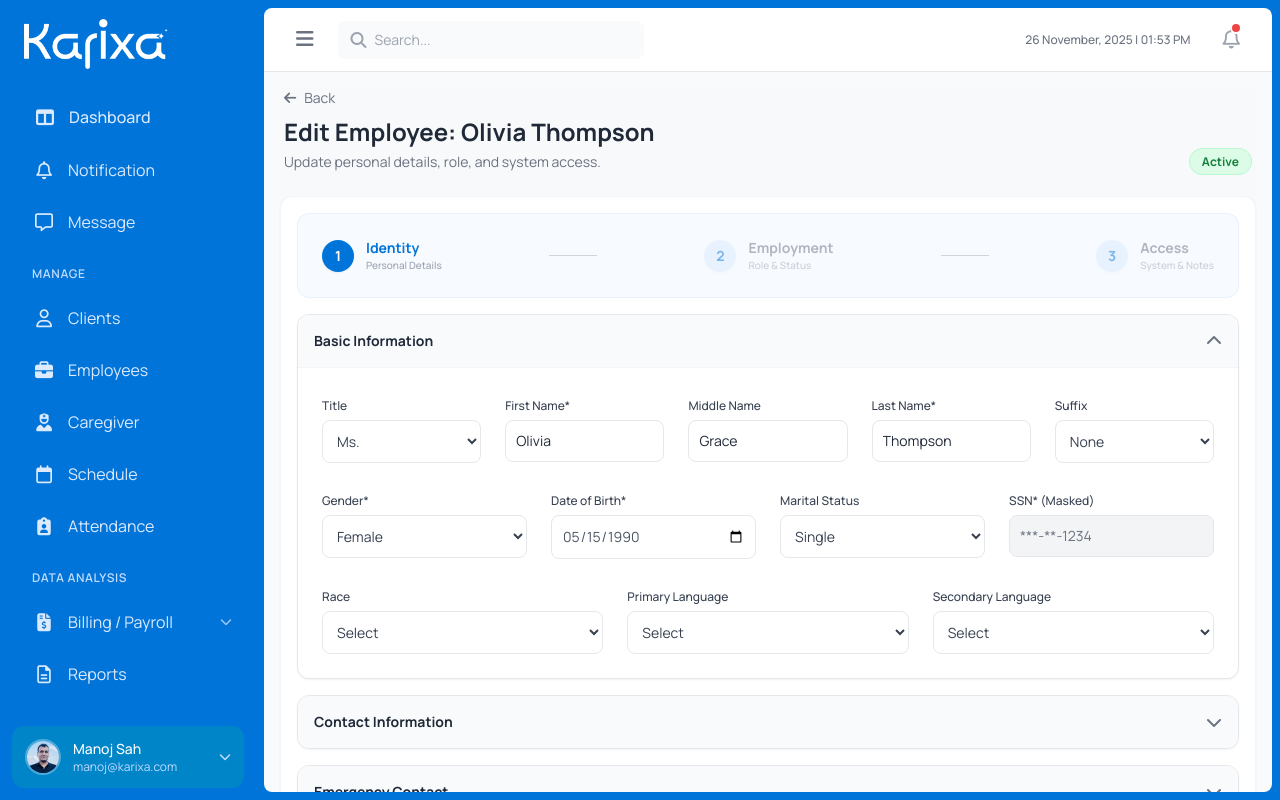
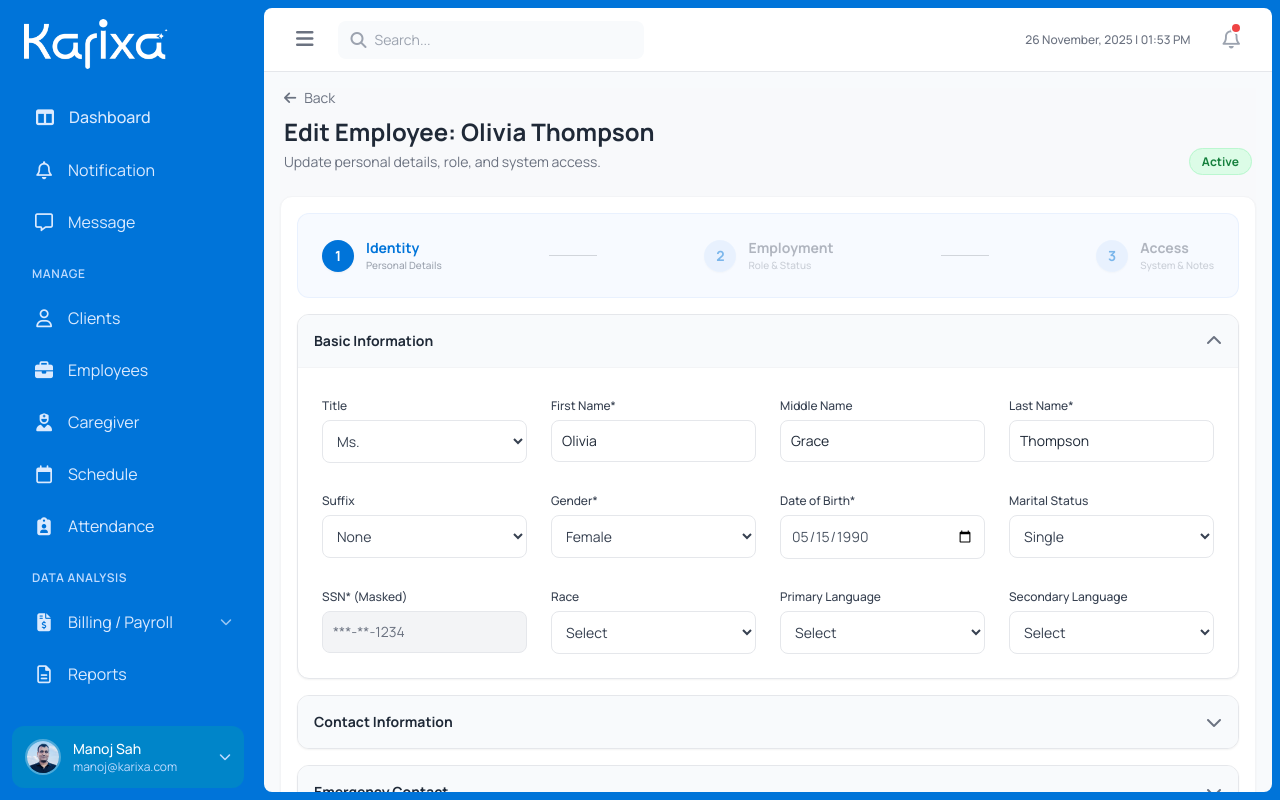
Before and after one commit to manozks/karixa-dashboard, a Next.js app: page /employees/1/edit in a window 1280 px wide. Built offline with nearby package versions, Linux system fonts and the light colour scheme.

Commit message:
page updated

```diff
--- a/app/employees/[id]/edit/page.tsx
+++ b/app/employees/[id]/edit/page.tsx
@@ -162,20 +162,22 @@
 
                       {/* Section A */}
                       <Accordion title="Basic Information" defaultOpen={true}>
-                         <div className="grid grid-cols-1 md:grid-cols-5 gap-6 mb-6">
+                         <div className="grid grid-cols-1 md:grid-cols-4 gap-6 mb-6">
                             <SelectInput label="Title" options={["Ms.", "Mrs.", "Mr.", "Dr."]} defaultValue="Ms." />
                             <InputField label="First Name*" defaultValue="Olivia" />
                             <InputField label="Middle Name" defaultValue="Grace" />
                             <InputField label="Last Name*" defaultValue="Thompson" />
-                            <SelectInput label="Suffix" options={["None", "Jr.", "Sr."]} defaultValue="None" />
+
                          </div>
                          <div className="grid grid-cols-1 md:grid-cols-4 gap-6 mb-6">
+                            <SelectInput label="Suffix" options={["None", "Jr.", "Sr."]} defaultValue="None" />
                             <SelectInput label="Gender*" options={["Female", "Male", "Other"]} defaultValue="Female" />
                             <DateInput label="Date of Birth*" defaultValue="1990-05-15" />
                             <SelectInput label="Marital Status" options={["Single", "Married", "Divorced"]} defaultValue="Single" />
+
+                         </div>
+                         <div className="grid grid-cols-1 md:grid-cols-4 gap-6">
                             <InputField label="SSN* (Masked)" defaultValue="***-**-1234" disabled />
-                         </div>
-                         <div className="grid grid-cols-1 md:grid-cols-3 gap-6">
                              <SelectInput label="Race" options={["Asian", "American indian", "African American or Black", "Hispanic or Latino", "White or Caucasian", "European American", "Multiracial", "Native Hawaiian",  "Pacific Islander", "Unknown"]} />
                              <SelectInput label="Primary Language" options={["English", "Mandarin", "Hindi", "Spanish", "French", "Modern Standard Arabic", "Portuguese", "Russian", "Bengali", "Urdu", "German", "Italian", "Japanese", "Nigerian Pidgin"]} />
                              <SelectInput label="Secondary Language" options={["English", "Mandarin", "Hindi", "Spanish", "French", "Modern Standard Arabic", "Portuguese", "Russian", "Bengali", "Urdu", "German", "Italian", "Japanese", "Nigerian Pidgin"]} />
```
